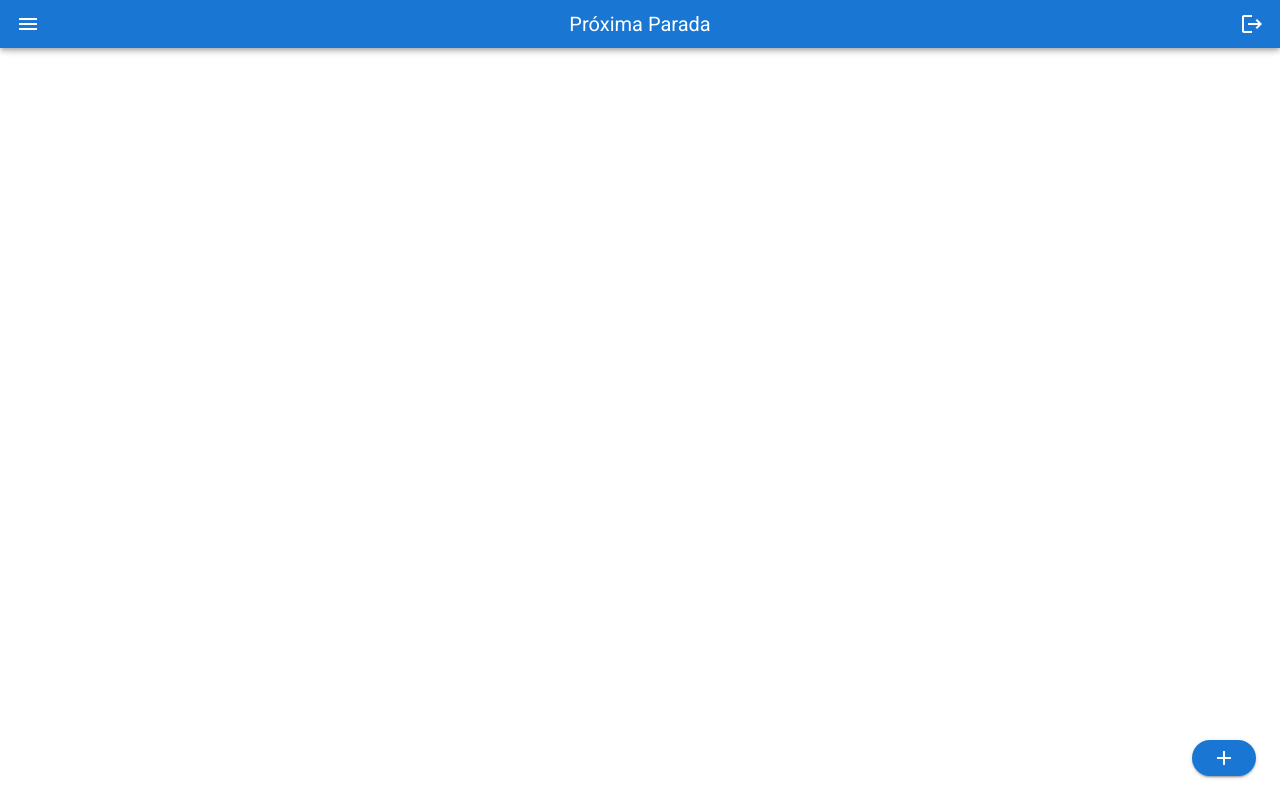
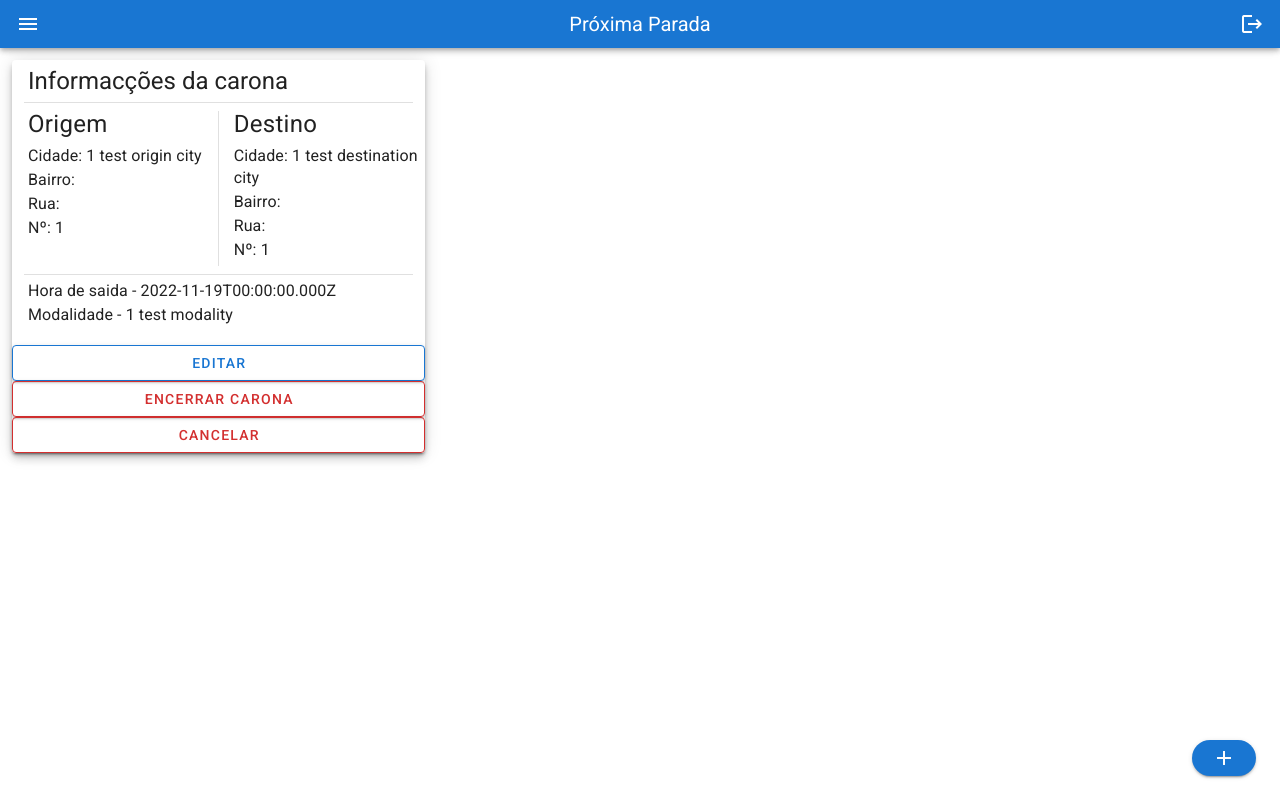
Before and after one commit to ifpi-picos/proxima-parada-front-end-vue, a Vue app: page /home/ride in a window 1280 px wide. Built offline with nearby package versions, Linux system fonts and the light colour scheme.

Commit message:
concertando margin de botoes

```diff
--- a/src/pages/home/PostsPage.vue
+++ b/src/pages/home/PostsPage.vue
@@ -39,35 +39,6 @@
       </v-btn>
     </v-hover>
 
-    <!--  <v-card>
-      <h2>Card-01</h2>
-      <p>
-        Lorem ipsum dolor sit amet consectetur adipisicing elit. Voluptatibus
-        assumenda consectetur corrupti numquam, eligendi consequatur!
-        Repellendus quas necessitatibus praesentium non et amet dicta aperiam
-        dolorem, ullam neque. Placeat, suscipit voluptates.
-      </p>
-    </v-card>
-
-    <v-card>
-      <h2>Card-02</h2>
-      <p>
-        Lorem ipsum dolor sit amet consectetur adipisicing elit. Voluptatibus
-        assumenda consectetur corrupti numquam, eligendi consequatur!
-        Repellendus quas necessitatibus praesentium non et amet dicta aperiam
-        dolorem, ullam neque. Placeat, suscipit voluptates.
-      </p>
-    </v-card>
-
-    <v-card>
-      <h2>Card-03</h2>
-      <p>
-        Lorem ipsum dolor sit amet consectetur adipisicing elit. Voluptatibus
-        assumenda consectetur corrupti numquam, eligendi consequatur!
-        Repellendus quas necessitatibus praesentium non et amet dicta aperiam
-        dolorem, ullam neque. Placeat, suscipit voluptates.
-      </p>
-    </v-card> -->
 
     <v-row dense>
       <v-alert
@@ -89,7 +60,7 @@
         lg="4"
         xl="4"
       >
-        <v-card elevation="6" min-width="360px">
+        <v-card elevation="6" min-width="250px">
           <v-container>
             <v-row>
               <v-card-title class="text-title text-h5">
@@ -126,26 +97,11 @@
               </v-card-text>
             </v-row>
             <v-row>
-              <v-card-actions>
-                <v-btn
-                  color="blue darken-2"
-                  block
-                  elevation="2"
-                  outlined
-                  rounded
-                >
-                  Editar
-                </v-btn>
-                <v-btn
-                  color="red darken-2"
-                  block
-                  elevation="2"
-                  outlined
-                  rounded
-                >
-                  Encerrar
-                </v-btn>
-              </v-card-actions>
+              <!-- rounded -->
+              <v-btn color="blue darken-2" block elevation="2" outlined >Editar</v-btn>
+              <v-btn color="red darken-2" block elevation="2" outlined >Encerrar Carona</v-btn>
+              <v-btn color="red darken-2" block elevation="2"  outlined >Cancelar</v-btn>
+
             </v-row>
           </v-container>
         </v-card>
@@ -309,7 +265,7 @@ export default {
   data() {
     return {
       modalidade: ["Livre", "Contribuitiva"],
-      publications: [],
+      publications: [{ id: "53e6e5ae-831b-45c3-b764-015548b288f8", id_user: "23b4add2-1f92-4b01-86b7-1c79f030f0b3", departure_date: "2022-11-19T00:00:00.000Z", departure_hour: "1970-01-01T02:30:15.183Z", origin_address: "713b476d-d0f4-4583-90ae-0c0646527cd8", destination_address: "cf82a641-92a0-401c-913a-b581e3c5d481", statusPublication: true, regular: false, vacancies: true, modality: "1 test modality",  OriginAddress: { "id": "713b476d-d0f4-4583-90ae-0c0646527cd8", city: "1 test origin city", "neighborhood": "1 test origin district", street: "1 test origin road", number: "1" }, DestinationAddress: { id: "cf82a641-92a0-401c-913a-b581e3c5d481", city: "1 test destination city", "neighborhood": "1 test destination district", "street": "1 test destination road", "number": "1" } },],
       publication: {
         id_user: "1",
         departure_date: "",
```
